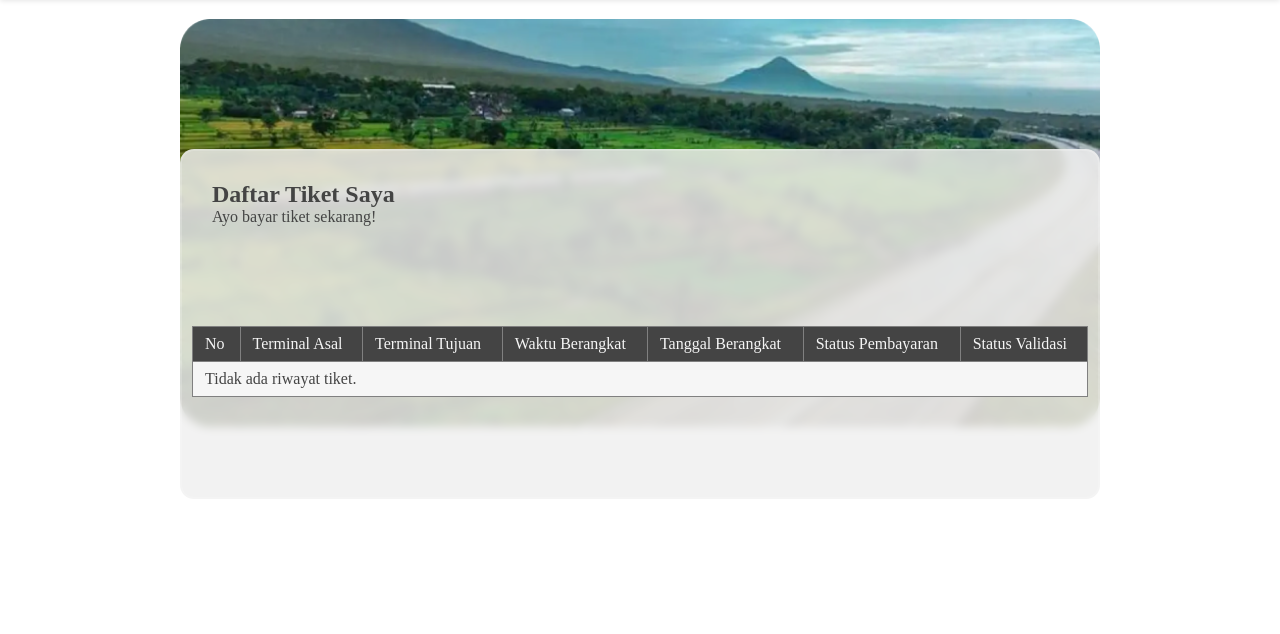
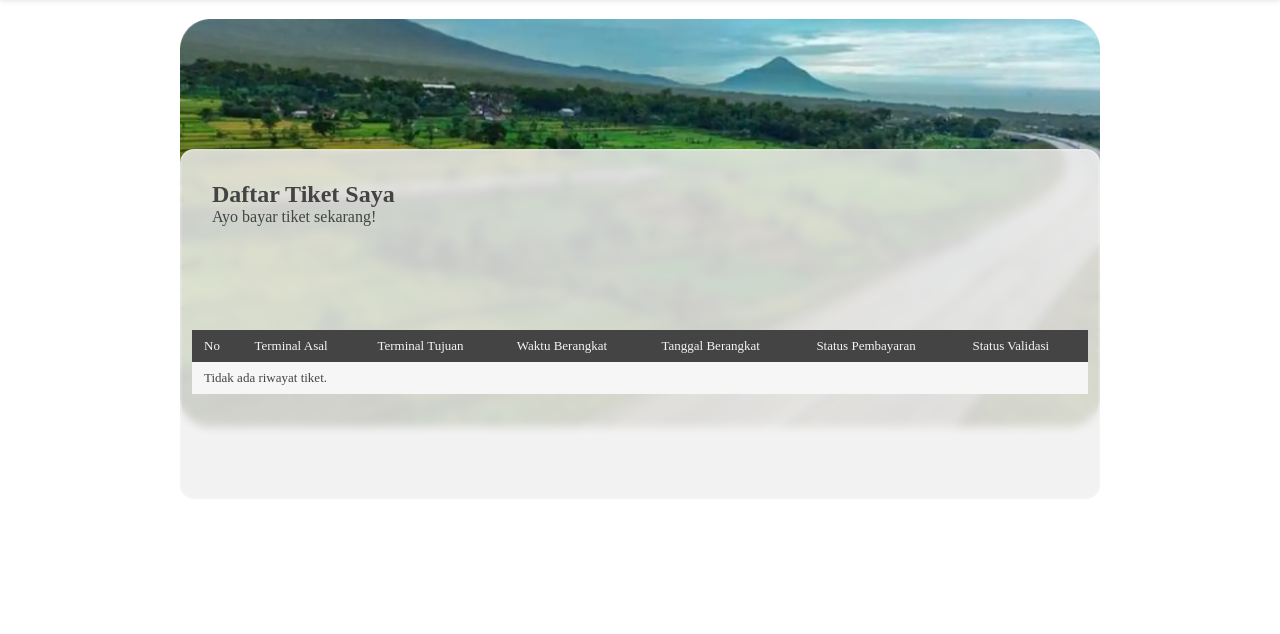
Before and after one commit to yusufnatann/Kliket10, a PHP site: page /riwayat.php in a window 1280 px wide. Shown: the part 71-705 px from the top of the page. Run offline with PHP 8.4, Linux system fonts and the light colour scheme; the visitor is signed in with stand-in values (Sample User, id 1); data comes from the database, SQL or seed files in the repository; some libraries are stand-ins or nearby versions.

Commit message:
commit table font size

```diff
--- a/css/tabel.css
+++ b/css/tabel.css
@@ -34,3 +34,7 @@ th {
     padding-left: 20px;
     color: #444444;
 }
+
+.styled-table{
+    font-size: 13px;
+}
--- a/riwayat.php
+++ b/riwayat.php
@@ -21,6 +21,7 @@ $tiketResult = $stmt->get_result();
     <link rel="stylesheet" href="css/modal.css">
     <link rel="stylesheet" href="css/style.css">
     <link rel="stylesheet" href="css/tabel.css">
+    <link rel="stylesheet" href="css/font.css">
     <script src="https://code.jquery.com/jquery-3.5.1.min.js"></script>
     <script src="https://stackpath.bootstrapcdn.com/bootstrap/4.5.2/js/bootstrap.bundle.min.js"></script>
     <script src="https://kit.fontawesome.com/f1396b40aa.js" crossorigin="anonymous"></script>
@@ -40,7 +41,7 @@ $tiketResult = $stmt->get_result();
         </div>
         <!-- Tabel disini -->
         <div class="table-container">
-            <table border="1">
+            <table border="0" class= styled-table>
                 <thead>
                     <tr>
                         <th>No</th>
```
Also changed, not shown: img/bg-bus.jpg (added).
